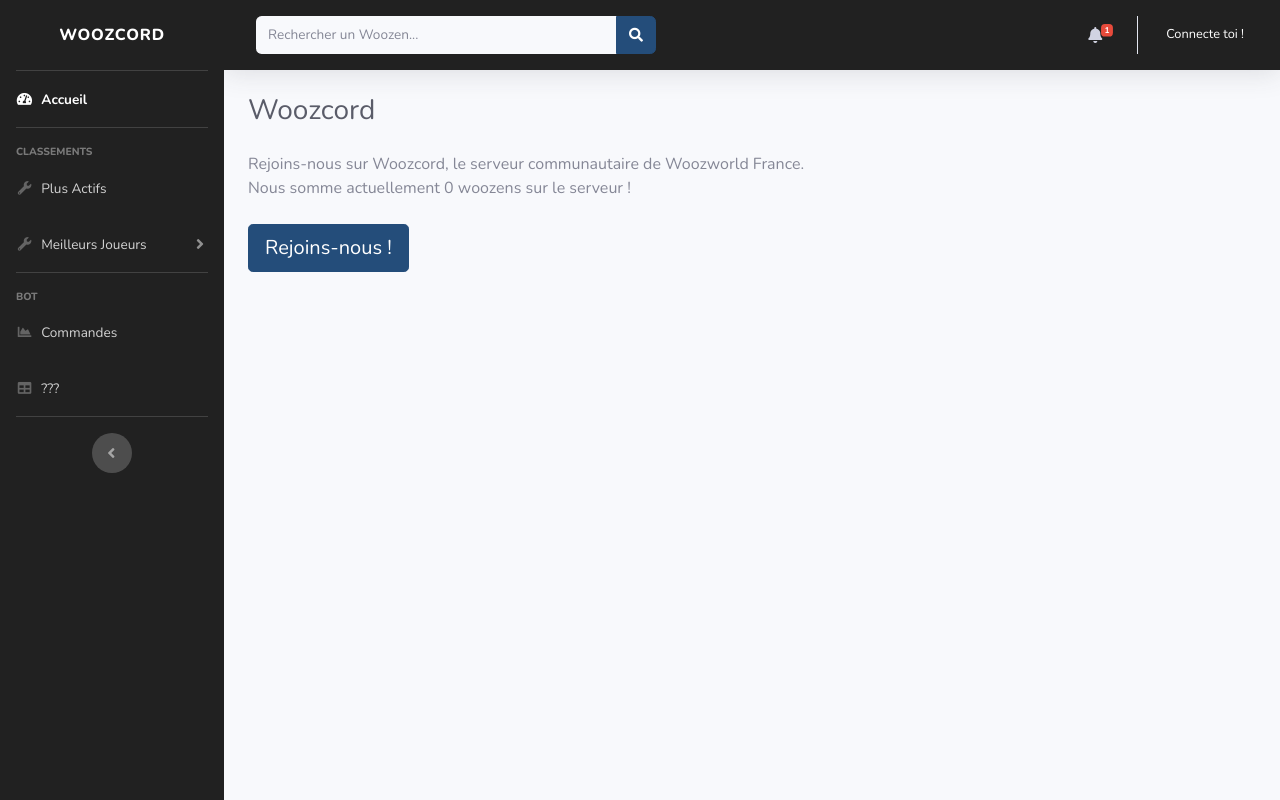
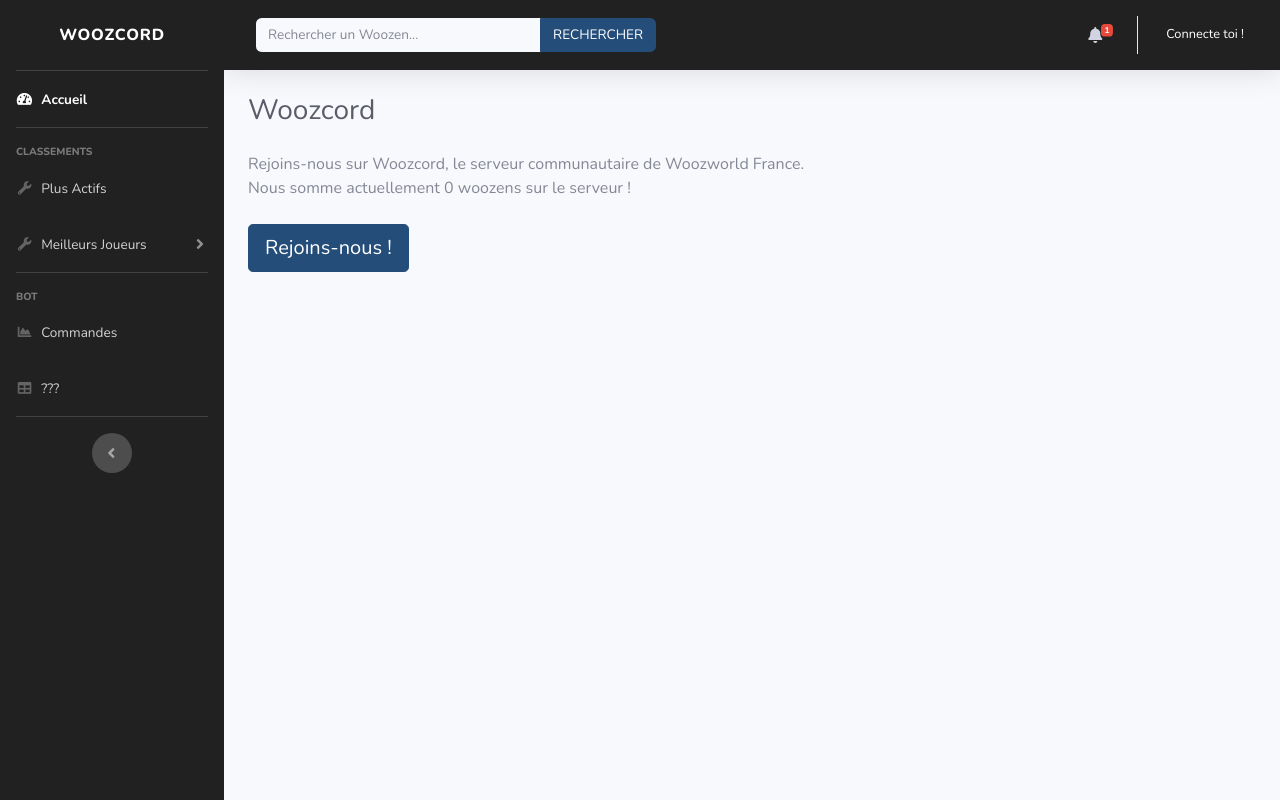
Before and after one commit to MathTheBestDev/woozcord, a PHP site: page /index.php in a window 1280 px wide. Run offline with PHP 8.4, Linux system fonts and the light colour scheme; data that the repository does not hold is empty; some libraries are stand-ins or nearby versions.

Commit message:
Add files via upload

```diff
--- a/top.php
+++ b/top.php
@@ -7,13 +7,12 @@
           </button>
 
           <!-- Topbar Search -->
-          <form class="d-none d-sm-inline-block form-inline mr-auto ml-md-3 my-2 my-md-0 mw-100 navbar-search">
+          <form class="d-none d-sm-inline-block form-inline mr-auto ml-md-3 my-2 my-md-0 mw-100 navbar-search" action="recherche.php" method="post">
             <div class="input-group">
-              <input type="text" class="form-control bg-light border-0 small" placeholder="Rechercher un Woozen..." aria-label="Search" aria-describedby="basic-addon2">
+              <input type="text" class="form-control bg-light border-0 small" placeholder="Rechercher un Woozen..." aria-label="Search" aria-describedby="basic-addon2" name="rechercheWoozen">
               <div class="input-group-append">
-                <button class="btn btn-primary" type="button">
-                  <i class="fas fa-search fa-sm"></i>
-                </button>
+                <input class="btn btn-primary" type="submit" value="RECHERCHER">
+                </input>
               </div>
             </div>
           </form>
```
